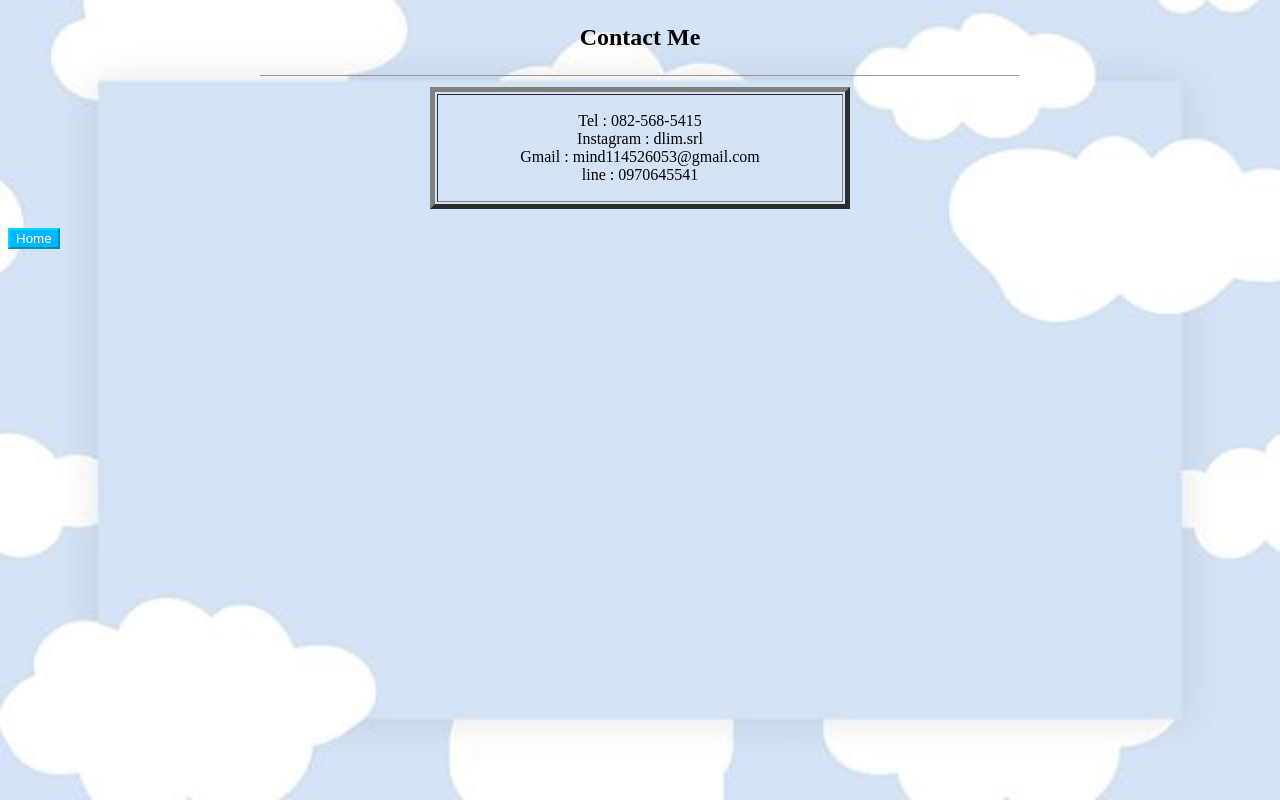
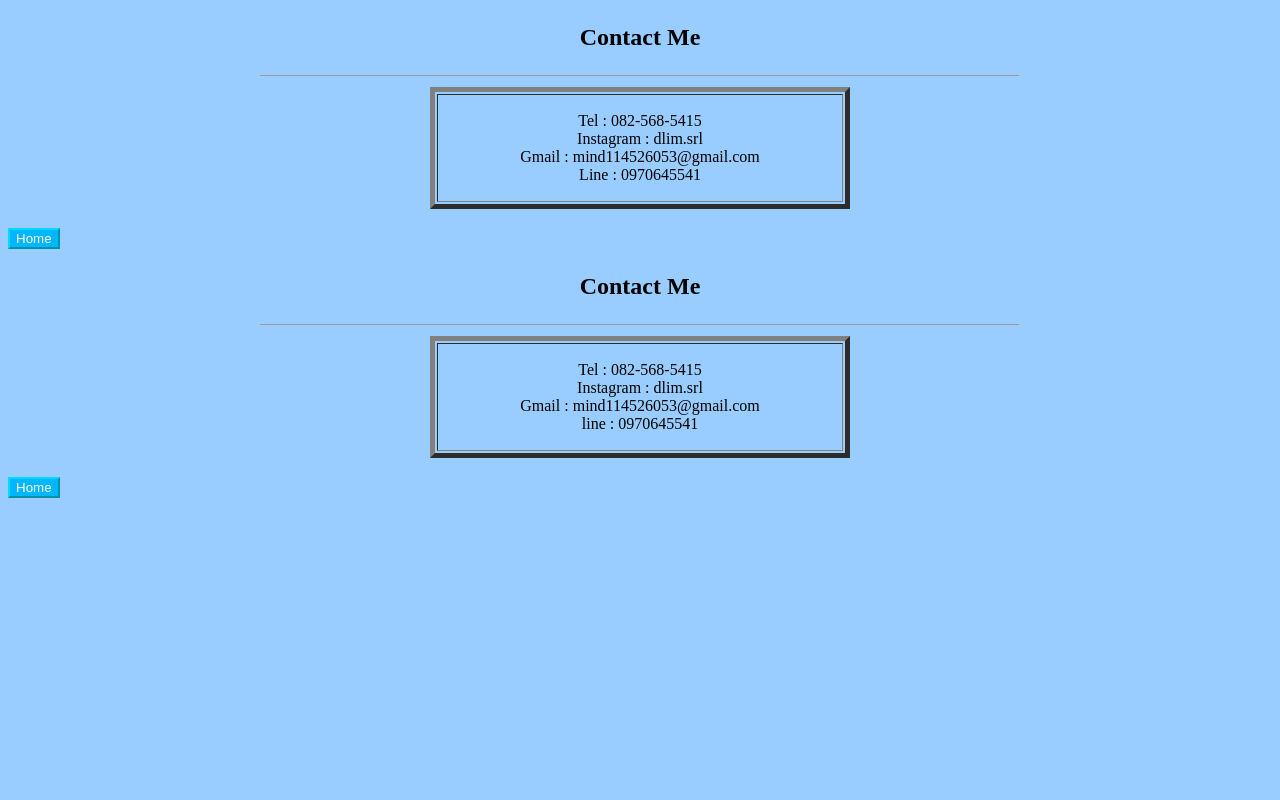
Before and after one commit to Siriluck135/Siriluck2, a plain HTML site: page Contact Me.html in a window 1280 px wide. Drawn offline with Linux system fonts and the light colour scheme.

Commit message:
Update Contact Me.html

```diff
--- a/Contact Me.html
+++ b/Contact Me.html
@@ -4,23 +4,33 @@
     <meta charset="UTF-8">
     <meta name="viewport" content="width=device-width, initial-scale=1.0">
     <title>Document</title>
-    <style>
-        body {
-            background-image: url("./img/1.jpg");
-            background-repeat: no-repeat;
-            background-attachment: fixed;
-            background-size: 100% 100%;
-        }
-    </style>
+
+
 </head>
-<style>
-    body {
-        background-image: url("./img/1.jpg");
-        background-repeat: no-repeat;
-        background-attachment: fixed;
-        background-size: 100% 100%;
-    }
-</style>
+<body Bgcolor="99CCFF">
+
+<p><h2><p Align="center">Contact Me</h2></p>
+    <hr width = "60%" size = "1">
+<table width="100%">
+    <tr>
+      <td width="100%" Align="center">
+        <table Border="5">
+          <tr>
+            <td  width = "60%" >
+              <p Align="center">Tel : 082-568-5415</br>
+    Instagram : dlim.srl</br>
+    Gmail : mind114526053@gmail.com</br>
+    Line : 0970645541</p>
+            </td>
+          </tr>
+        </table>
+      </td>
+    </tr>
+  </table></p>
+<input type="button" value="Home" onclick="window.location='index.html'"
+style="background-color:rgb(0, 183, 255); border-color:rgb(0, 217, 255); color:white">
+</body>
+
 
 <p><h2><p Align="center">Contact Me</h2></p>
     <hr width = "60%" size = "1">
```
